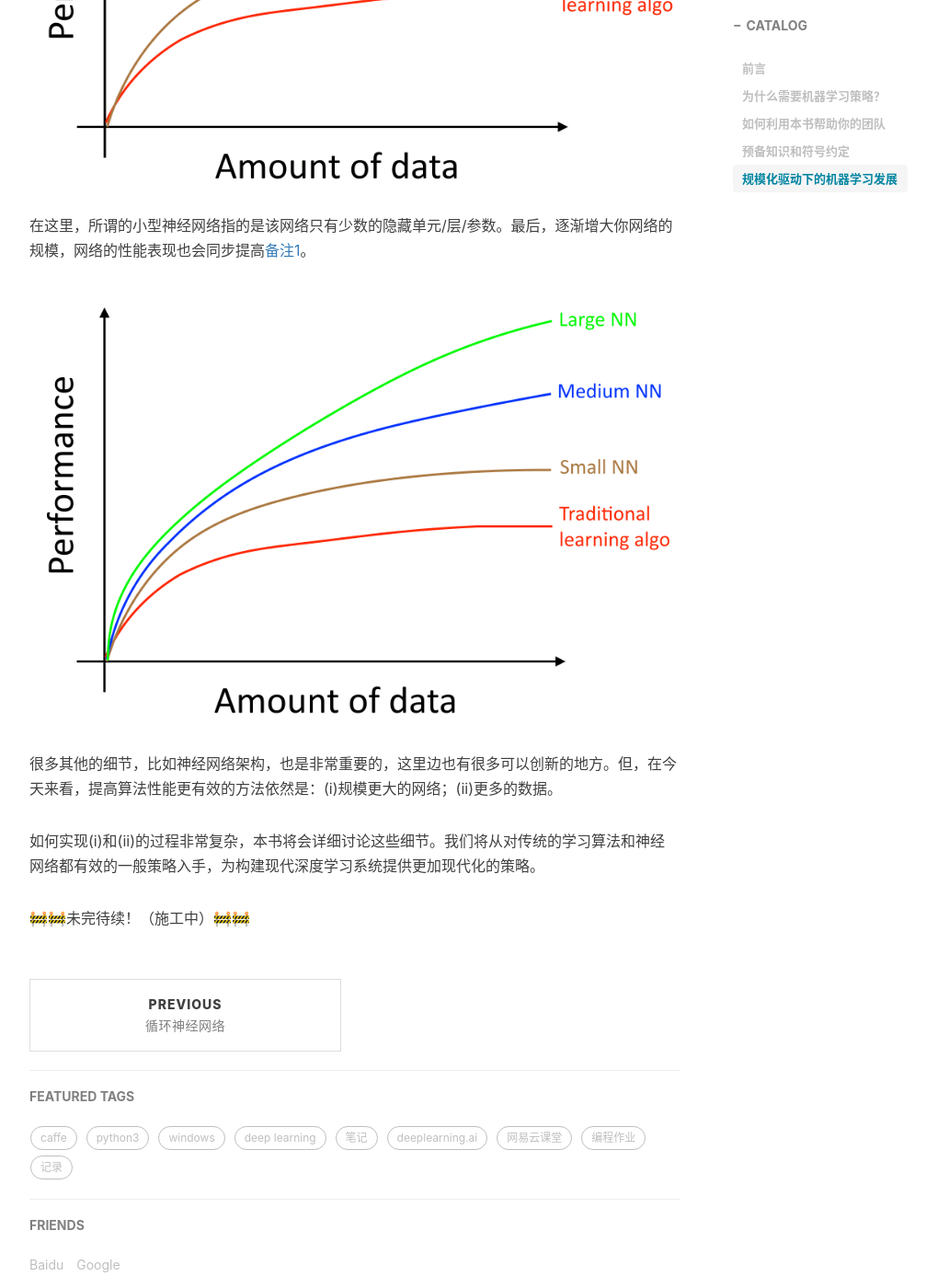
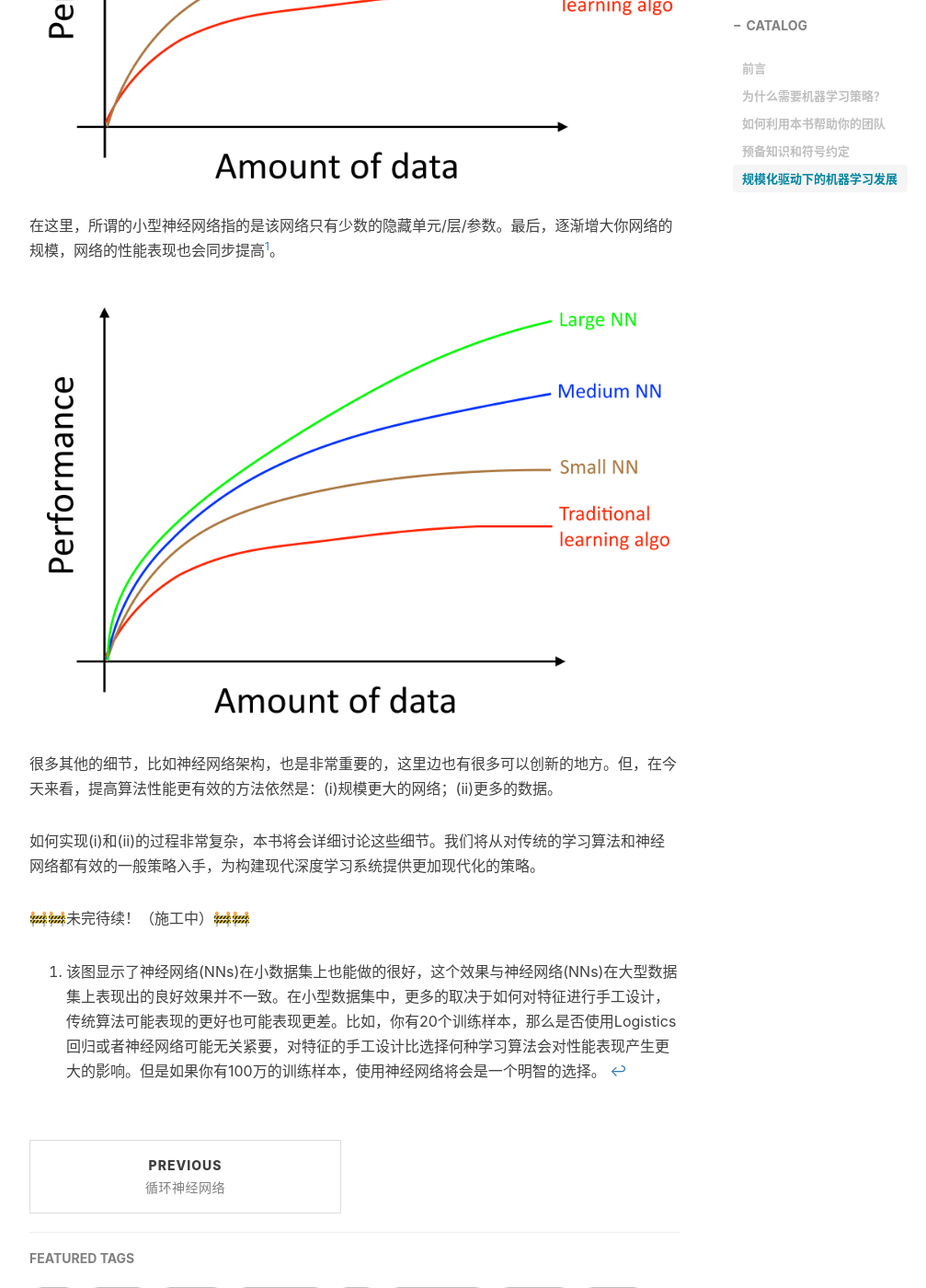
Before and after one commit to AlbertHG/alberthg.github.io, a Jekyll site: the page built from _posts/2018-04-22-machine-learning-yearning.md, in a window 1280 px wide and 1400 px high, scrolled down 4299 px. Shown: the whole window at 92% size, without its empty margins (233-1240 px from the left). Built offline with Jekyll 4.4.1, drawn with Linux system fonts in a browser that asks for light colours; nearby versions of some CDN libraries; formulas are drawn with MathJax 3; comment, search, counter and statistics services are not loaded.

Commit message:
update mlYearning

```diff
--- a/_posts/2018-04-22-machine-learning-yearning.md
+++ b/_posts/2018-04-22-machine-learning-yearning.md
@@ -85,9 +85,9 @@
 
 ![](https://raw.githubusercontent.com/AlbertHG/alberthg.github.io/master/makedown_img/20180422mlyearning/2.png)
 
-在这里，所谓的小型神经网络指的是该网络只有少数的隐藏单元/层/参数。最后，逐渐增大你网络的规模，网络的性能表现也会同步提高[备注1]。
+在这里，所谓的小型神经网络指的是该网络只有少数的隐藏单元/层/参数。最后，逐渐增大你网络的规模，网络的性能表现也会同步提高[^1]。
 
-[备注1]:该图显示了神经网络(NNs)在小数据集上也能做的很好，这个效果与神经网络(NNs)在大型数据集上表现出的良好效果并不一致。在小型数据集中，更多的取决于如何对特征进行手工设计，传统算法可能表现的更好也可能表现更差。比如，你有20个训练样本，那么是否使用Logistics回归或者神经网络可能无关紧要，对特征的手工设计比选择何种学习算法会对性能表现产生更大的影响。但是如果你有100万的训练样本，使用神经网络将会是一个明智的选择。
+[^1]:该图显示了神经网络(NNs)在小数据集上也能做的很好，这个效果与神经网络(NNs)在大型数据集上表现出的良好效果并不一致。在小型数据集中，更多的取决于如何对特征进行手工设计，传统算法可能表现的更好也可能表现更差。比如，你有20个训练样本，那么是否使用Logistics回归或者神经网络可能无关紧要，对特征的手工设计比选择何种学习算法会对性能表现产生更大的影响。但是如果你有100万的训练样本，使用神经网络将会是一个明智的选择。
 
 ![](https://raw.githubusercontent.com/AlbertHG/alberthg.github.io/master/makedown_img/20180422mlyearning/3.png)
 
```
